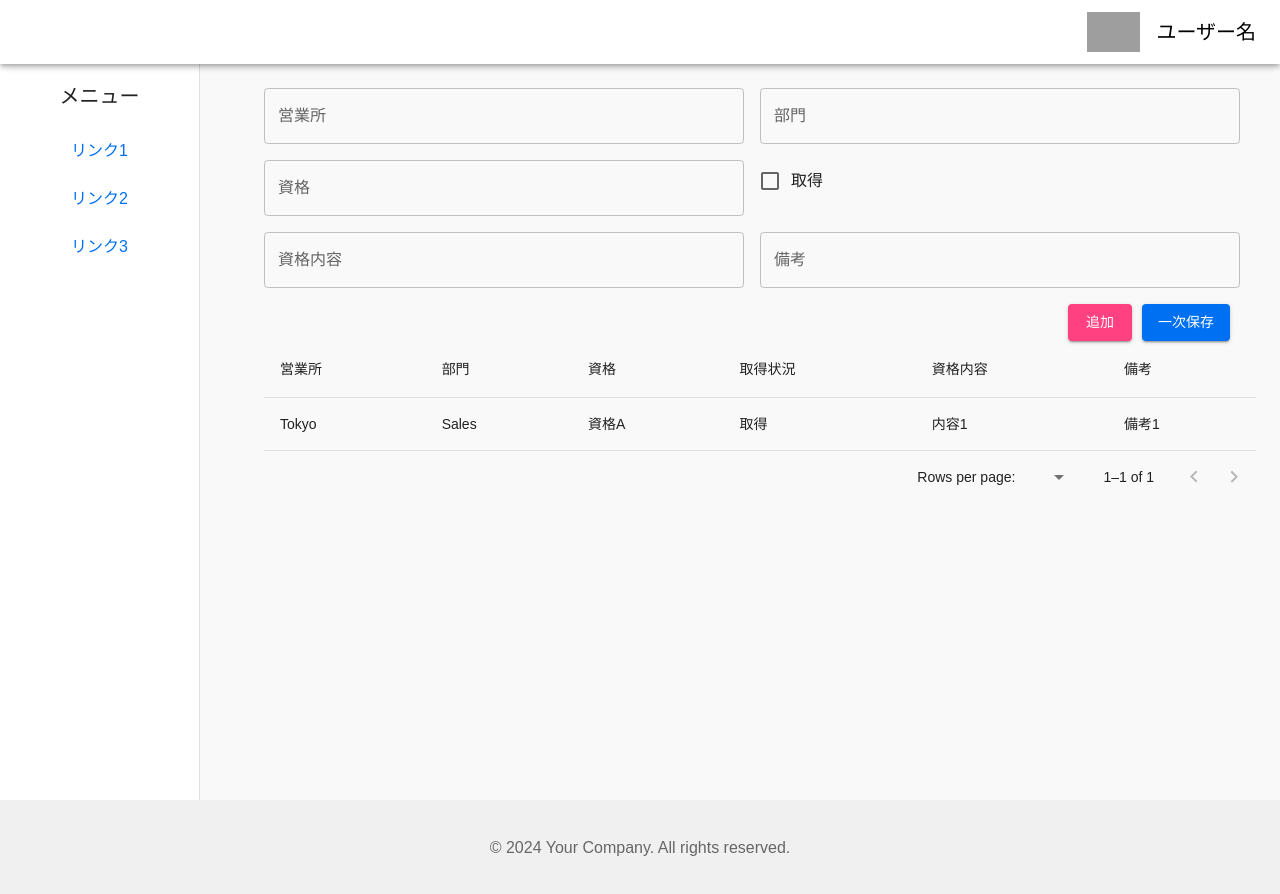
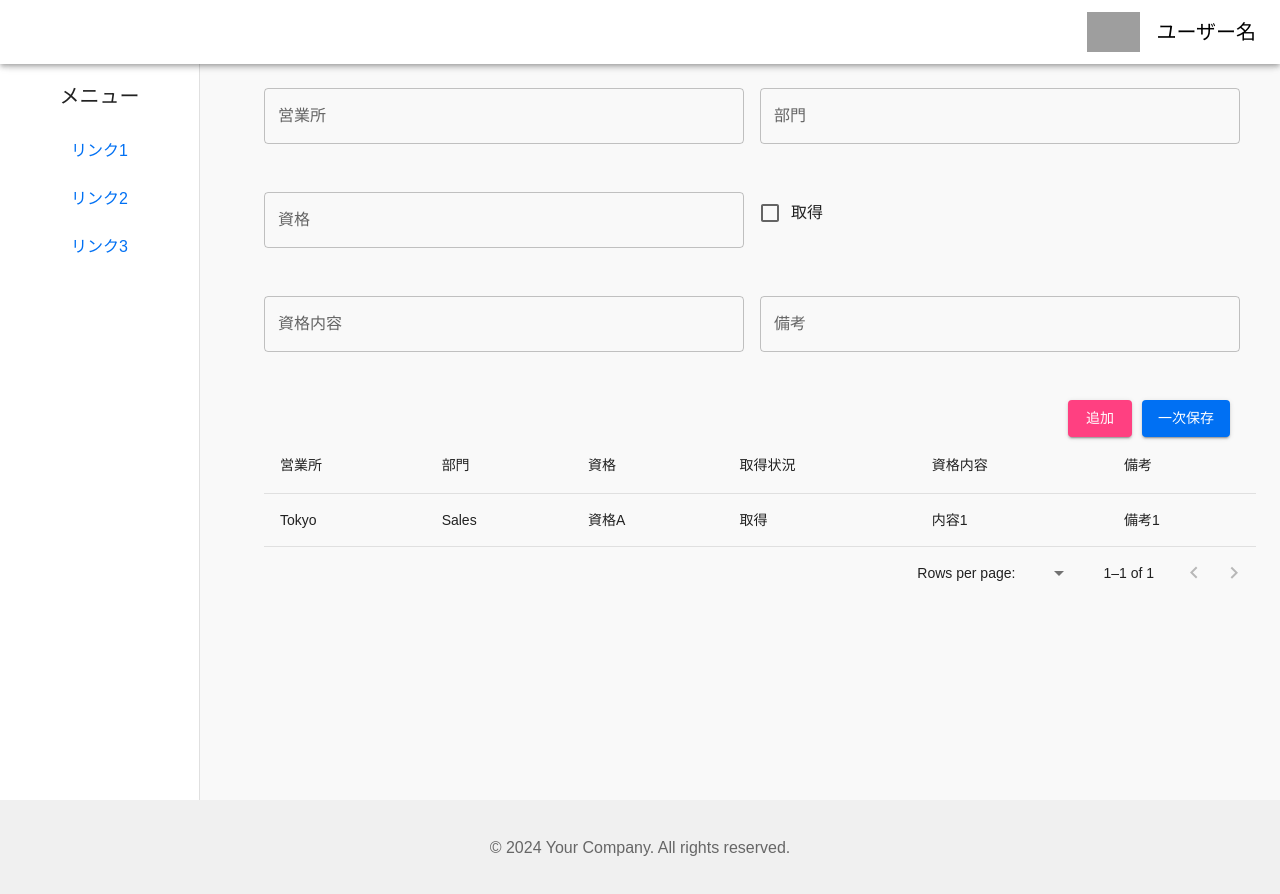
Before and after one commit to yamamoto04150422/next-msw, a Next.js app: page /mui/table in a window 1280 px wide. Built offline with nearby package versions, Linux system fonts and the light colour scheme; grey boxes are pictures that could not be loaded.

Commit message:
mui error mihHeight

```diff
--- a/src/app/mui/table/page.tsx
+++ b/src/app/mui/table/page.tsx
@@ -73,7 +73,13 @@ const ControlledTextField: React.FC<{
         // helperText={invalid ? `${label}は必須です` : ""}
         fullWidth
       />
-      <p style={{ color: invalid ? "red" : "transparent", margin: 0 }}>
+      <p
+        style={{
+          color: invalid ? "red" : "transparent", // エラーメッセージがない場合は透明
+          margin: 0,
+          minHeight: "2em", // エラーメッセージの高さを確保
+        }}
+      >
         {invalid ? `${label}は必須です` : ""}
       </p>
     </>
```
